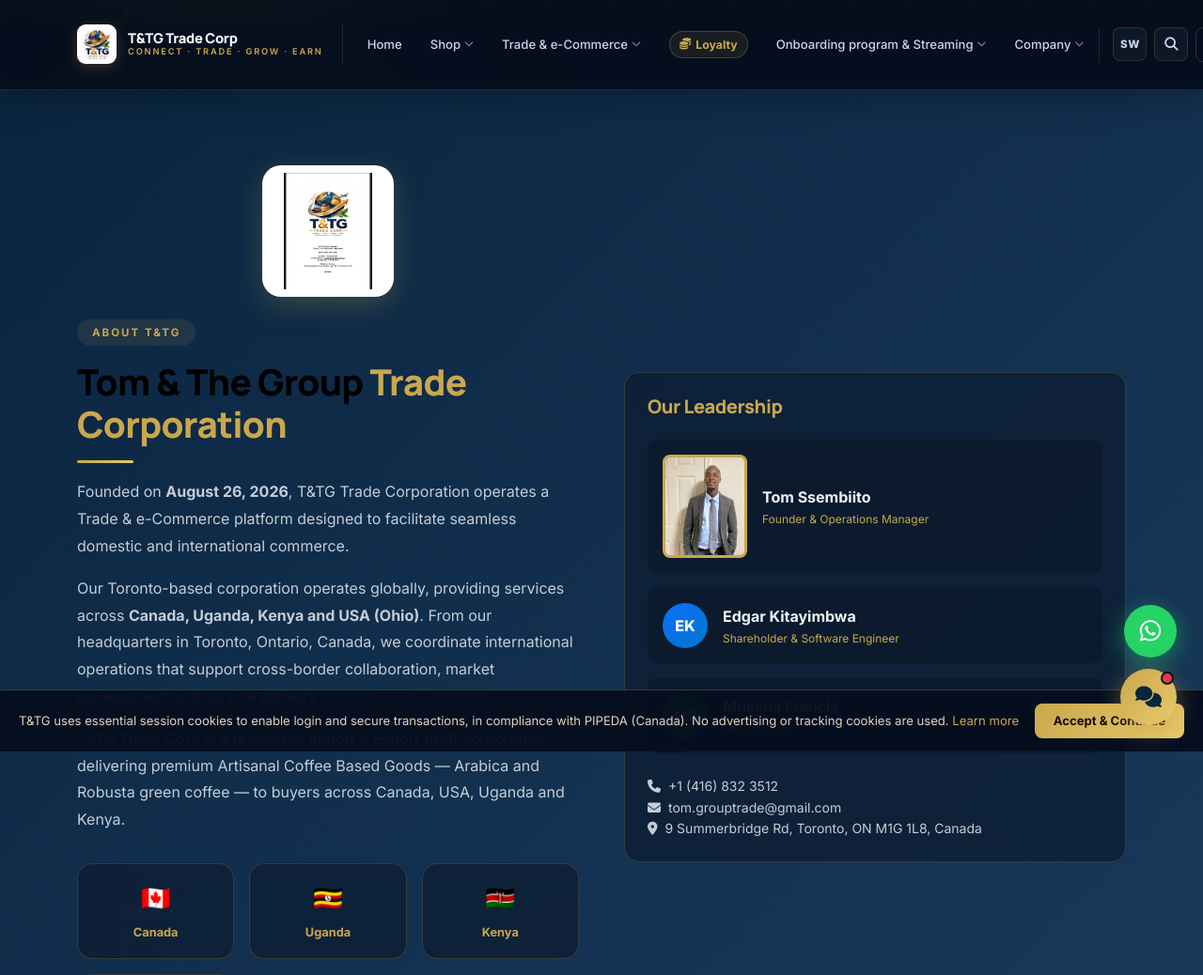
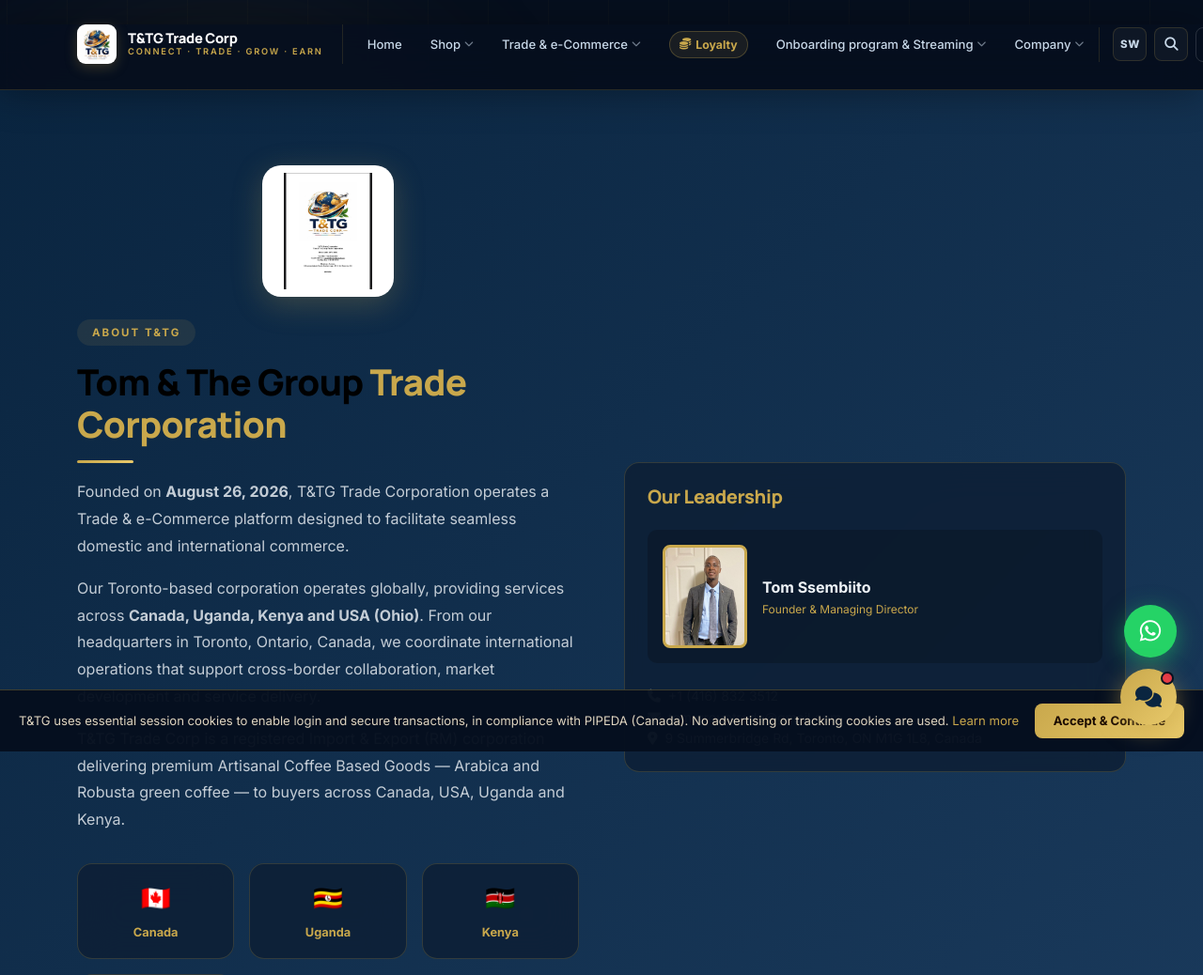
Before and after one commit to Keplas/tntg-corp, a Django app: page /about/ in a window 1280 px wide; the page is wider, and only the part inside the window is pictured. Shown: the top 1038 px of that part at 94% size. Run offline with Django 5.2, Linux system fonts and the light colour scheme; data comes from the database, SQL or seed files in the repository.

Commit message:
Remove Edgar Kitayimbwa and Musana Francis from About page — Tom Ssembiito only as Managing Director

```diff
--- a/templates/core/about.html
+++ b/templates/core/about.html
@@ -54,23 +54,11 @@
  </div>
  <div>
  <div class="fw-bold">Tom Ssembiito</div>
- <div class="text-gold" style="font-size:.75rem">Founder & Operations Manager</div>
+ <div class="text-gold" style="font-size:.75rem">Founder & Managing Director</div>
  </div>
  </div>
- <div class="d-flex align-items-center gap-3 mb-3 p-3" style="background:rgba(0,0,0,.2);border-radius:10px">
- <div style="width:48px;height:48px;border-radius:50%;background:linear-gradient(135deg,#0d6efd,#0077cc);display:flex;align-items:center;justify-content:center;font-weight:800;color:#fff;flex-shrink:0">EK</div>
- <div>
- <div class="fw-bold">Edgar Kitayimbwa</div>
- <div class="text-gold" style="font-size:.75rem">Shareholder & Software Engineer</div>
- </div>
- </div>
- <div class="d-flex align-items-center gap-3 p-3" style="background:rgba(0,0,0,.2);border-radius:10px">
- <div style="width:48px;height:48px;border-radius:50%;background:linear-gradient(135deg,#198754,#009966);display:flex;align-items:center;justify-content:center;font-weight:800;color:#fff;flex-shrink:0">MF</div>
- <div>
- <div class="fw-bold">Musana Francis</div>
- <div class="text-gold" style="font-size:.75rem">Shareholder</div>
- </div>
- </div>
+
+
  <div class="mt-4 small text-muted">
  <i class="fas fa-phone me-2 text-gold"></i>+1 (416) 832 3512<br>
  <i class="fas fa-envelope me-2 text-gold"></i>tom.grouptrade@gmail.com<br>
```
